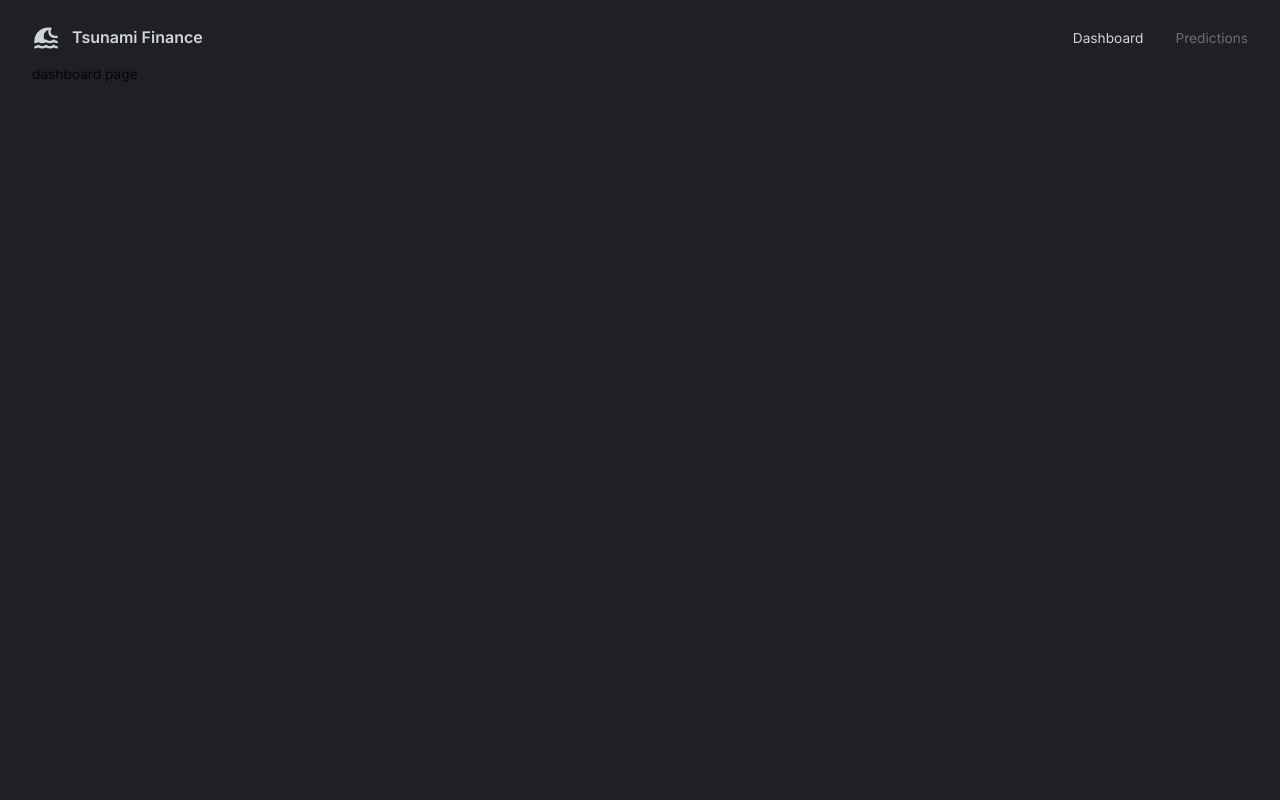
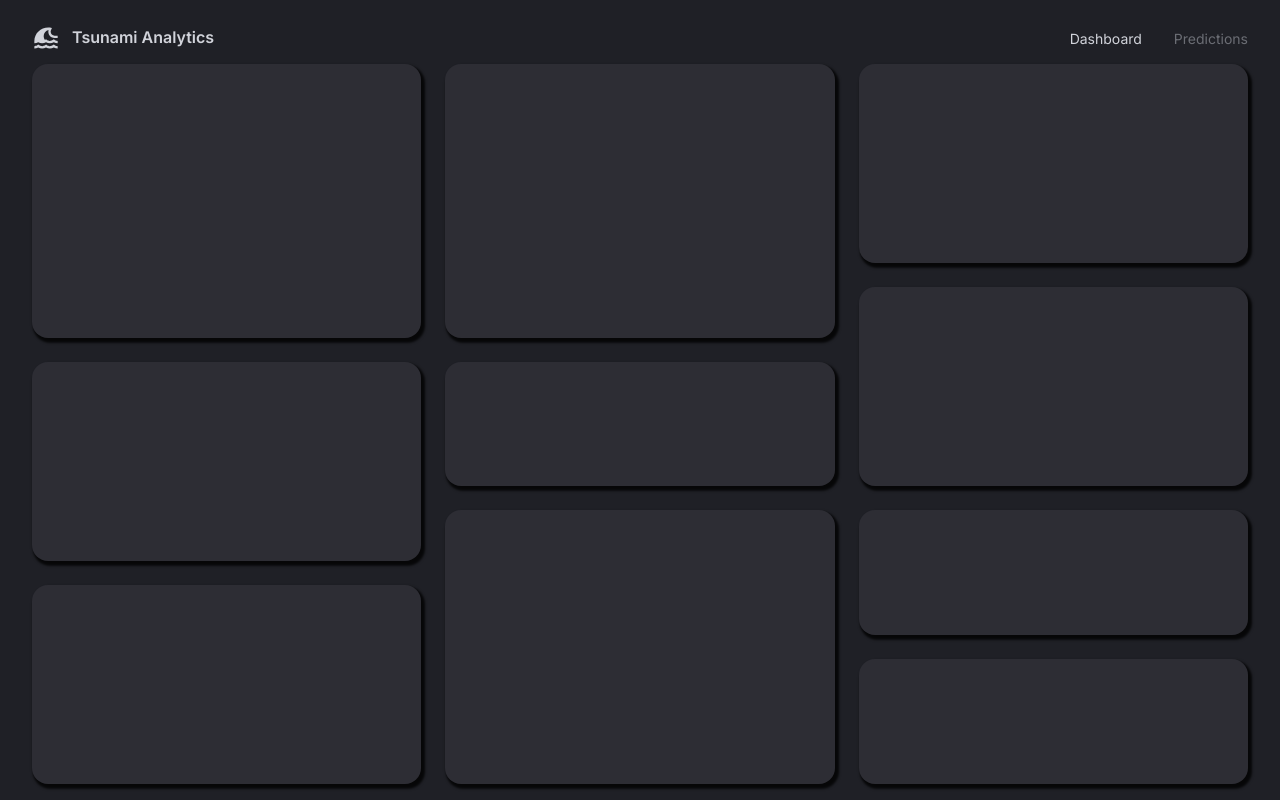
Before and after one commit to ryan-clu/RT_MERN_FinDash, a React (Vite) app in the folder client/: page / in a window 1280 px wide. Built offline with nearby package versions, Linux system fonts and the light colour scheme.

Commit message:
FE dashboard layout & design setup

```diff
--- a/client/src/App.tsx
+++ b/client/src/App.tsx
@@ -4,6 +4,7 @@
 import { themeSettings } from './theme.ts';
 import { Box, CssBaseline, ThemeProvider } from '@mui/material';
 import Navbar from '@/scenes/navbar';
+import Dashboard from '@/scenes/dashboard';
 
 function App() {
   const theme = useMemo(() => createTheme(themeSettings), []);
@@ -16,7 +17,9 @@
           <Box width='100%' height='100%' padding='1rem 2rem 4rem 2rem'>
             <Navbar />
             <Routes>
-              <Route path='/' element={<div>dashboard page</div>} />
+              <Route
+                path='/'
+                element={<Dashboard />} />
               <Route
                 path='/predictions'
                 element={<div>predictions page</div>}
--- /dev/null
+++ b/client/src/components/DashboardBox.tsx
@@ -0,0 +1,10 @@
+import { Box } from '@mui/material';
+import { styled } from '@mui/system';
+
+const DashboardBox = styled(Box)(({ theme }) => ({
+  backgroundColor: theme.palette.background.light,
+  borderRadius: '1rem',
+  boxShadow: '0.15rem 0.2rem 0.15rem 0.1rem rgba(0, 0, 0, .8)',
+}));
+
+export default DashboardBox;
--- /dev/null
+++ b/client/src/scenes/dashboard/Row1.tsx
@@ -0,0 +1,16 @@
+import React from 'react';
+import DashboardBox from '@/components/DashboardBox';
+
+type Props = {};
+
+const Row1 = (props: Props) => {
+  return (
+    <>
+      <DashboardBox gridArea='b'></DashboardBox>
+      <DashboardBox gridArea='a'></DashboardBox>
+      <DashboardBox gridArea='c'></DashboardBox>
+    </>
+  );
+};
+
+export default Row1;
--- /dev/null
+++ b/client/src/scenes/dashboard/Row2.tsx
@@ -0,0 +1,16 @@
+import React from 'react';
+import DashboardBox from '@/components/DashboardBox';
+
+type Props = {};
+
+const Row2 = (props: Props) => {
+  return (
+    <>
+      <DashboardBox gridArea='j'></DashboardBox>
+      <DashboardBox gridArea='d'></DashboardBox>
+      <DashboardBox gridArea='e'></DashboardBox>
+    </>
+  );
+};
+
+export default Row2;
--- /dev/null
+++ b/client/src/scenes/dashboard/Row3.tsx
@@ -0,0 +1,17 @@
+import React from 'react';
+import DashboardBox from '@/components/DashboardBox';
+
+type Props = {};
+
+const Row3 = (props: Props) => {
+  return (
+    <>
+      <DashboardBox gridArea='f'></DashboardBox>
+      <DashboardBox gridArea='g'></DashboardBox>
+      <DashboardBox gridArea='h'></DashboardBox>
+      <DashboardBox gridArea='i'></DashboardBox>
+    </>
+  );
+};
+
+export default Row3;
--- /dev/null
+++ b/client/src/scenes/dashboard/index.tsx
@@ -0,0 +1,90 @@
+import { Box, useMediaQuery } from '@mui/material';
+import Row1 from './Row1';
+import Row2 from './Row2';
+import Row3 from './Row3';
+
+const gridTemplateLargeScreens = `
+  "a b c"
+  "a b c"
+  "a b c"
+  "a b f"
+  "d e f"
+  "d e f"
+  "d h i"
+  "g h i"
+  "g h j"
+  "g h j"
+`;
+
+const gridTemplateSmallScreens = `
+  "a"
+  "a"
+  "a"
+  "a"
+  "b"
+  "b"
+  "b"
+  "b"
+  "c"
+  "c"
+  "c"
+  "d"
+  "d"
+  "d"
+  "e"
+  "e"
+  "f"
+  "f"
+  "f"
+  "g"
+  "g"
+  "g"
+  "h"
+  "h"
+  "h"
+  "h"
+  "i"
+  "i"
+  "j"
+  "j"
+`;
+
+const Dashboard = () => {
+  const isAboveMediumScreens = useMediaQuery('(min-width: 1200px)');
+
+  return (
+    <Box
+      width='100%'
+      height='100%'
+      display='grid'
+      gap='1.5rem'
+      sx={
+        isAboveMediumScreens
+          ? {
+              gridTemplateColumns: 'repeat(3, minmax(370px, 1fr))',
+              gridTemplateRows: 'repeat(10, minmax(40px, 1fr))',
+              gridTemplateAreas: gridTemplateLargeScreens,
+            }
+          : {
+              gridAutoColumns: '1fr',
+              gridAutoRows: '80px',
+              gridTemplateAreas: gridTemplateSmallScreens,
+            }
+      }
+    >
+      <Row1 />
+      <Row2 />
+      <Row3 />
+    </Box>
+  );
+};
+
+export default Dashboard;
+
+/*
+- FlexBox is good for 1 dimensions. If its just a row or colum
+of elements to arrange.
+- For anything 2D, even a 2 x 2 it is best to use FlexGrid or grid.
+Use a gridTemplate like seen above to organize how much area you
+want an element to take. Adjust
+*/
--- a/client/src/scenes/navbar/index.tsx
+++ b/client/src/scenes/navbar/index.tsx
@@ -16,14 +16,14 @@
       <FlexBetween gap='0.75rem'>
         <TsunamiIcon sx={{ fontSize: '28px' }} />
         <Typography variant='h4' fontSize='16px'>
-          Tsunami Finance
+          Tsunami Analytics
         </Typography>
       </FlexBetween>
 
       {/* RIGHT SIDE */}
       <FlexBetween gap='2rem'>
         {/* Dashboard */}
-        <Box sx={{ '&:hover': { color: palette.primary[100] } }}>
+        <Box sx={{ fontSize: '14px', '&:hover': { color: palette.primary[100], fontSize: '16px' } }}>
           <Link
             to='/'
             onClick={() => setSelected('dashboard')}
@@ -36,7 +36,7 @@
           </Link>
         </Box>
         {/* Predictions */}
-        <Box sx={{ '&:hover': { color: palette.primary[100] } }}>
+        <Box sx={{ fontSize: '14px', '&:hover': { color: palette.primary[100], fontSize: '16px' } }}>
           <Link
             to='/predictions'
             onClick={() => setSelected('predictions')}
@@ -56,7 +56,5 @@
 export default Navbar;
 
 /* Notes
-Flexbox
-
 
 */
```
